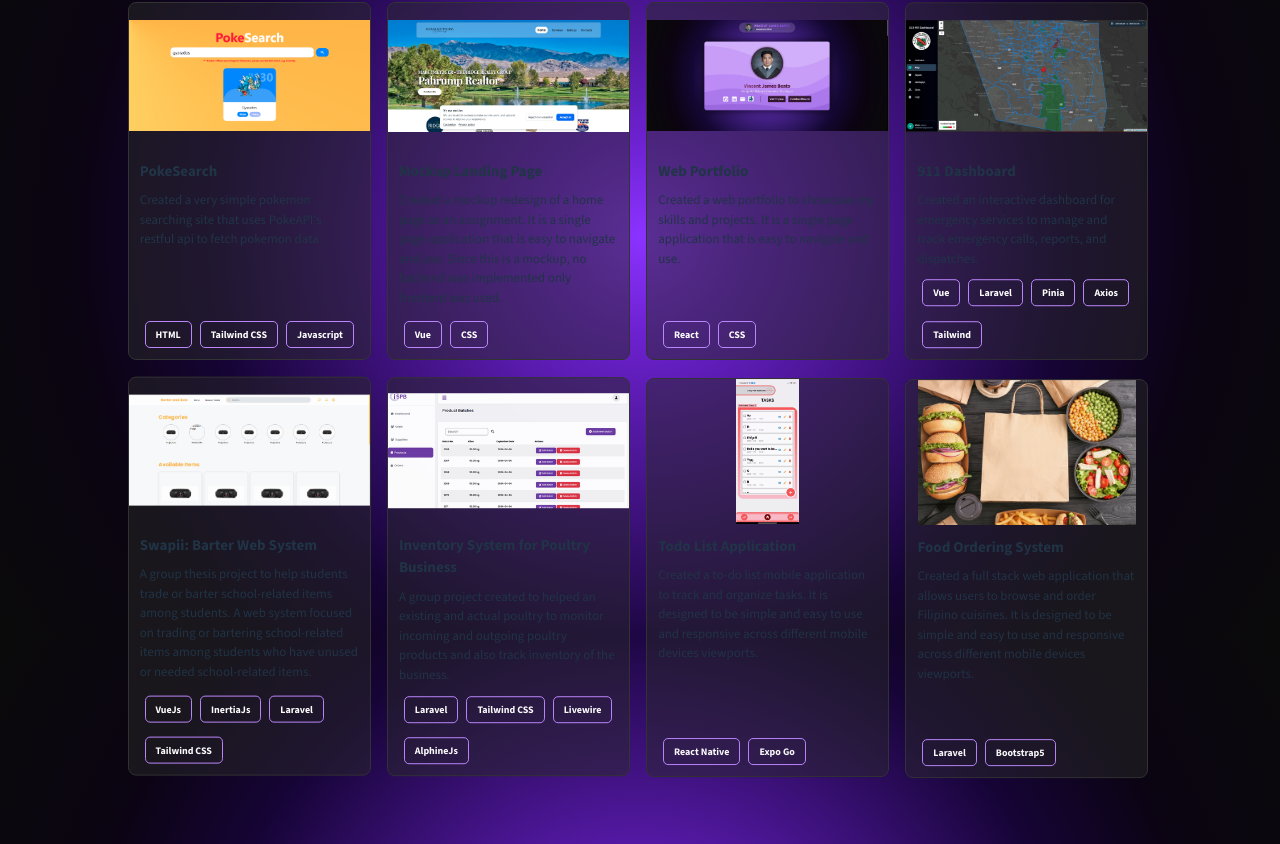
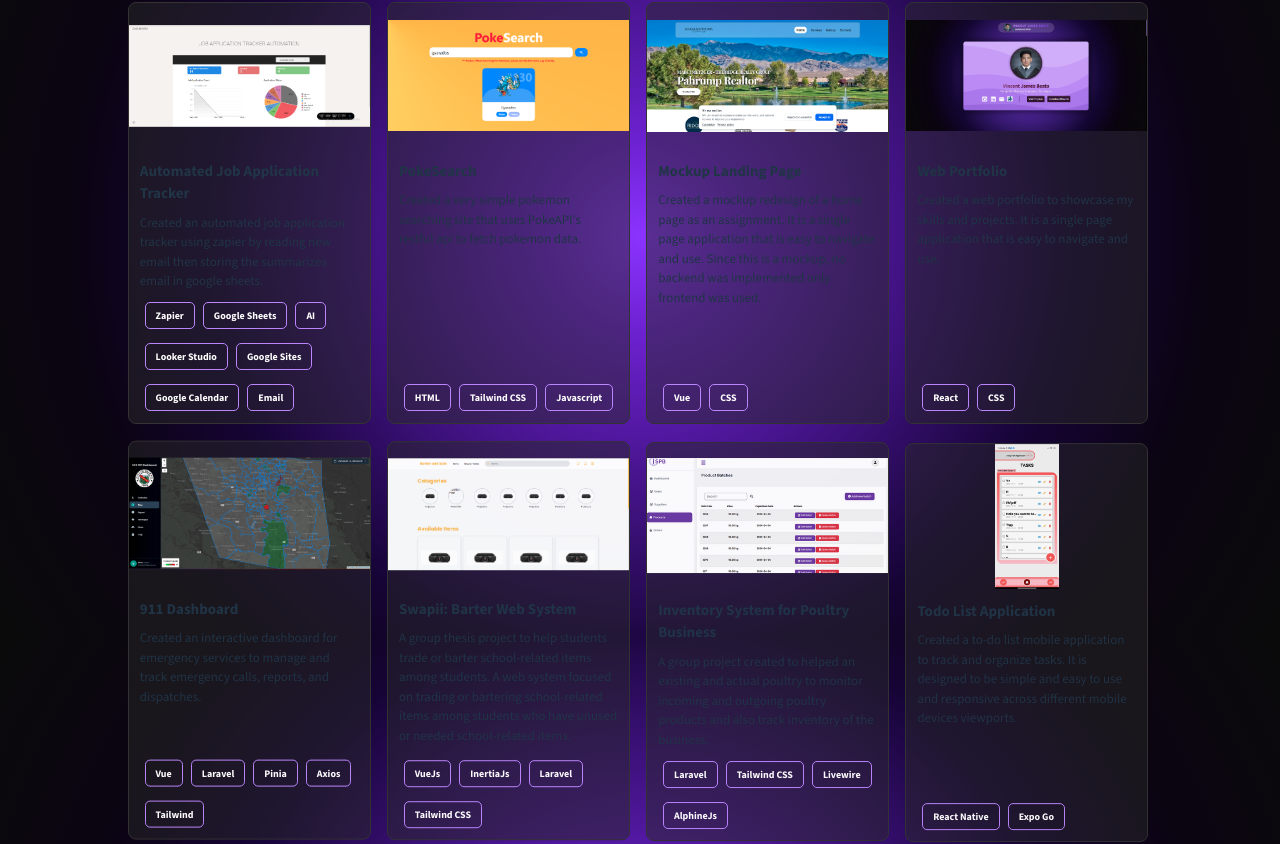
Before and after one commit to VheeeeeeeeeJhay/vincent-james-beato-portfolio, a React (Vite) app: page / in a window 1280 px wide. Shown: the part 2564-3408 px from the top of the page. Built offline with nearby package versions, Linux system fonts and the light colour scheme.

Commit message:
Feat: added a new project

```diff
--- a/src/pages/Project/RelevantProjects.jsx
+++ b/src/pages/Project/RelevantProjects.jsx
@@ -9,6 +9,7 @@ import Swapii from "../../assets/Swapii.png"
 import Inventory from "../../assets/Inventory.png"
 import Redesign from "../../assets/redesign.png"
 import PokeSearch from "../../assets/PokeSearch.png"
+import Tracker from "../../assets/job-appli-tracker.png"
 
 
 function RelevantProjects() {
@@ -78,6 +79,14 @@ function RelevantProjects() {
             'github': 'https://github.com/VheeeeeeeeeJhay/PokeSearch',
             'project_link': 'https://vheeeeeeeeejhay.github.io/PokeSearch/'
         },
+        'project_9': {
+            'img': Tracker,
+            'title': "Automated Job Application Tracker",
+            'title_desc': `Created an automated job application tracker using zapier by reading new email then storing the summarizes email in google sheets.`,
+            'tech_stack': ['Zapier', 'Google Sheets', 'AI', 'Looker Studio', 'Google Sites', 'Google Calendar', 'Email'],
+            'github': '',
+            'project_link': ''
+        },
     }
 
     return (
```
Also changed, not shown: src/assets/job-appli-tracker.png (added).
